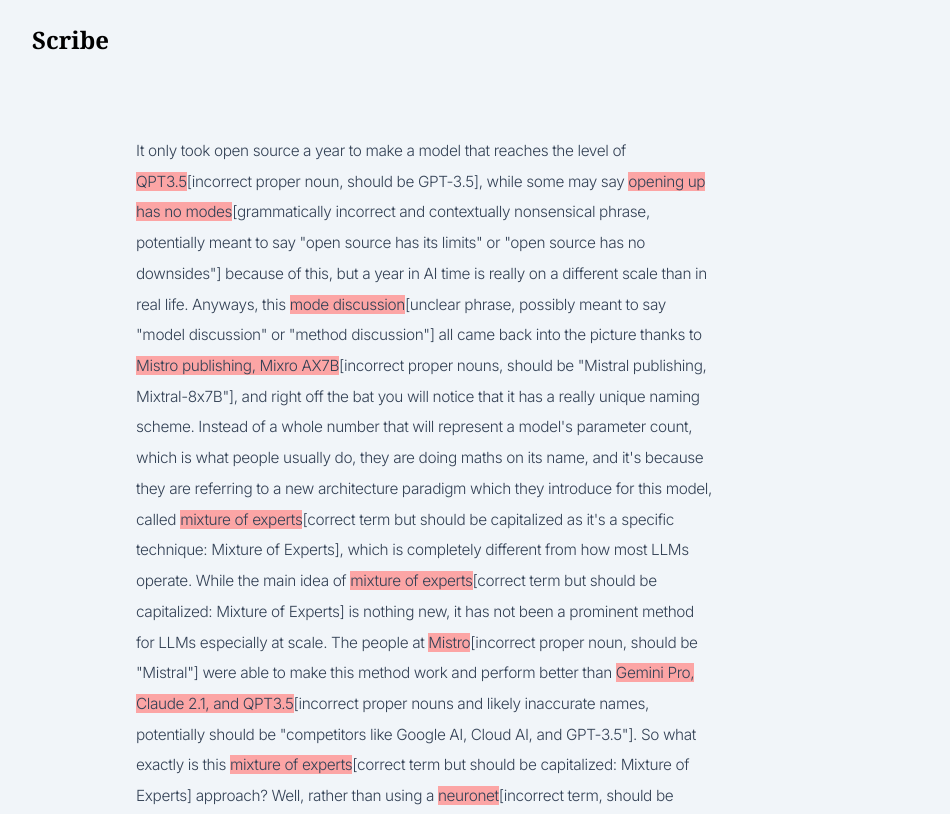
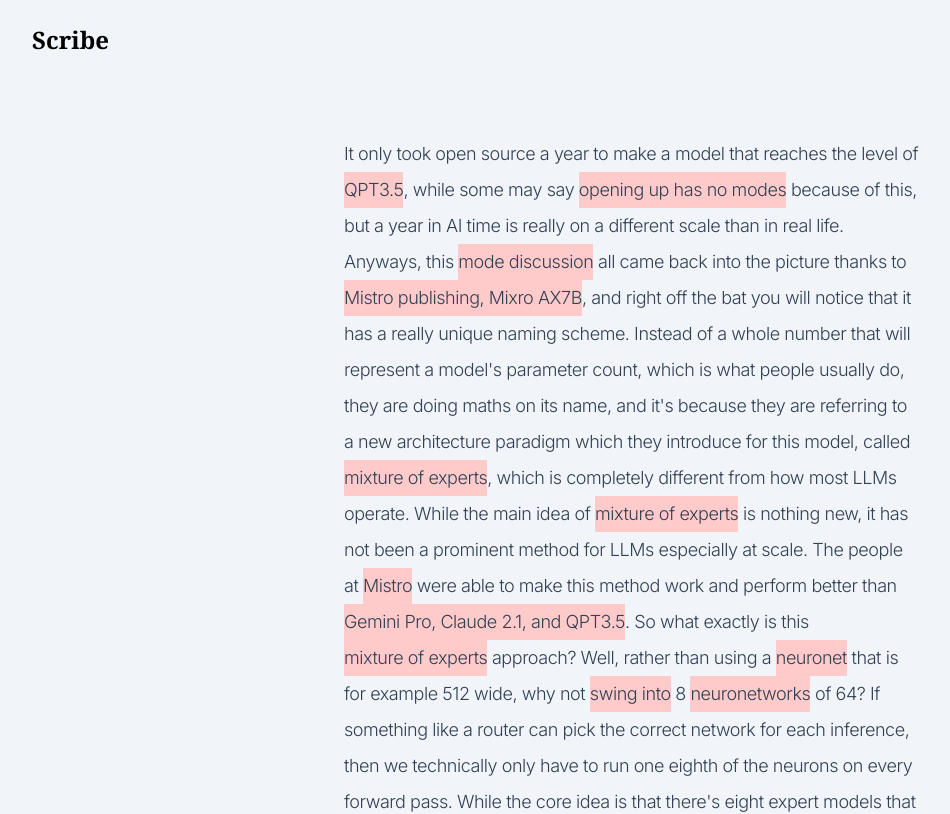
Before and after one commit to freeman-jiang/scribe, a Next.js app in the folder client/: page /transcribe in a window 1280 px wide. Shown: the top 814 px of the page, without its empty margins (8-958 px from the left). Built offline with nearby package versions, Linux system fonts and the light colour scheme.

Commit message:
show tooltips

```diff
--- a/client/package.json
+++ b/client/package.json
@@ -10,6 +10,7 @@
   },
   "dependencies": {
     "@radix-ui/react-slot": "^1.0.2",
+    "@radix-ui/react-tooltip": "^1.0.7",
     "@tailwindcss/typography": "^0.5.10",
     "axios": "^1.6.7",
     "class-variance-authority": "^0.7.0",
--- a/client/src/app/transcribe/page.tsx
+++ b/client/src/app/transcribe/page.tsx
@@ -1,5 +1,6 @@
 "use client";
 
+import { FormatText } from "@/components/FormatText";
 import { Button } from "@/components/ui/button";
 import { useTranscriptionContext } from "@/context";
 
@@ -23,15 +24,15 @@
   } = useTranscriptionContext();
 
   return (
-    <div className="px-20 pl-36">
-      <div className="w-full">
+    <div className="flex justify-center w-full">
+      <div className="">
         <div
           contentEditable
           suppressContentEditableWarning={true}
-          className="text-slate-700 selection:text-black selection:bg-emerald-200 tespace-pre-wrap outline-none mt-20 max-w-xl text-[1.2vw] font-light leading-loose tracking-tight"
-          dangerouslySetInnerHTML={{ __html: highlightText(text || example) }}
+          className="text-slate-700 selection:text-black selection:bg-emerald-200 tespace-pre-wrap outline-none mt-20 max-w-xl text-lg font-light leading-loose tracking-tight"
+          // dangerouslySetInnerHTML={{ __html: highlightText(text || example) }}
         >
-          {/* {text || highlightText(example)} */}
+          <FormatText unformattedText={text || example} />
         </div>
         <Button className="mt-4">Load more...</Button>
       </div>
--- /dev/null
+++ b/client/src/components/FormatText.tsx
@@ -0,0 +1,77 @@
+import {
+  Tooltip,
+  TooltipContent,
+  TooltipProvider,
+  TooltipTrigger,
+} from "./ui/tooltip";
+
+interface Props {
+  unformattedText: string;
+}
+
+interface Regular {
+  type: "regular";
+  value: string;
+}
+
+interface Problem {
+  type: "problem";
+  value: string;
+  reason: string;
+}
+
+export const FormatText = ({ unformattedText }: Props) => {
+  const regexPattern = /{(.*?)}\[(.*?)\]/g;
+  const parsedText: (Regular | Problem)[] = [];
+
+  let lastIndex = 0;
+
+  console.log(unformattedText);
+
+  unformattedText.replace(regexPattern, (match, phrase, reason, index) => {
+    // Add the text before the match
+    if (index > lastIndex) {
+      parsedText.push({
+        type: "regular",
+        value: unformattedText.slice(lastIndex, index),
+      });
+    }
+
+    // Add the problem
+    parsedText.push({ type: "problem", value: phrase, reason: reason });
+
+    // Update lastIndex to the end of the current match
+    lastIndex = index + match.length;
+
+    // Return value is not used in replace, but function must return something
+    return match;
+  });
+
+  // Add any remaining text after the last match
+  if (lastIndex < unformattedText.length) {
+    parsedText.push({
+      type: "regular",
+      value: unformattedText.slice(lastIndex),
+    });
+  }
+
+  // Render the formatted text
+  return parsedText.map((part, index) => {
+    if (part.type === "regular") {
+      return <span key={index}>{part.value}</span>;
+    } else if (part.type === "problem") {
+      return (
+        <TooltipProvider key={index}>
+          <Tooltip delayDuration={100}>
+            <TooltipTrigger className="bg-red-200 selection:text-red-600">
+              {part.value}
+            </TooltipTrigger>
+            <TooltipContent className="font-normal text-base max-w-lg">
+              {part.reason}
+            </TooltipContent>
+          </Tooltip>
+        </TooltipProvider>
+      );
+    }
+  });
+};
--- /dev/null
+++ b/client/src/components/ui/tooltip.tsx
@@ -0,0 +1,30 @@
+"use client"
+
+import * as React from "react"
+import * as TooltipPrimitive from "@radix-ui/react-tooltip"
+
+import { cn } from "@/lib/utils"
+
+const TooltipProvider = TooltipPrimitive.Provider
+
+const Tooltip = TooltipPrimitive.Root
+
+const TooltipTrigger = TooltipPrimitive.Trigger
+
+const TooltipContent = React.forwardRef<
+  React.ElementRef<typeof TooltipPrimitive.Content>,
+  React.ComponentPropsWithoutRef<typeof TooltipPrimitive.Content>
+>(({ className, sideOffset = 4, ...props }, ref) => (
+  <TooltipPrimitive.Content
+    ref={ref}
+    sideOffset={sideOffset}
+    className={cn(
+      "z-50 overflow-hidden rounded-md border border-slate-200 bg-white px-3 py-1.5 text-sm text-slate-950 shadow-md animate-in fade-in-0 zoom-in-95 data-[state=closed]:animate-out data-[state=closed]:fade-out-0 data-[state=closed]:zoom-out-95 data-[side=bottom]:slide-in-from-top-2 data-[side=left]:slide-in-from-right-2 data-[side=right]:slide-in-from-left-2 data-[side=top]:slide-in-from-bottom-2 dark:border-slate-800 dark:bg-slate-950 dark:text-slate-50",
+      className
+    )}
+    {...props}
+  />
+))
+TooltipContent.displayName = TooltipPrimitive.Content.displayName
+
+export { Tooltip, TooltipTrigger, TooltipContent, TooltipProvider }
```
Also changed, not shown: 1 other file (tests, documents, lock files or other folders).
